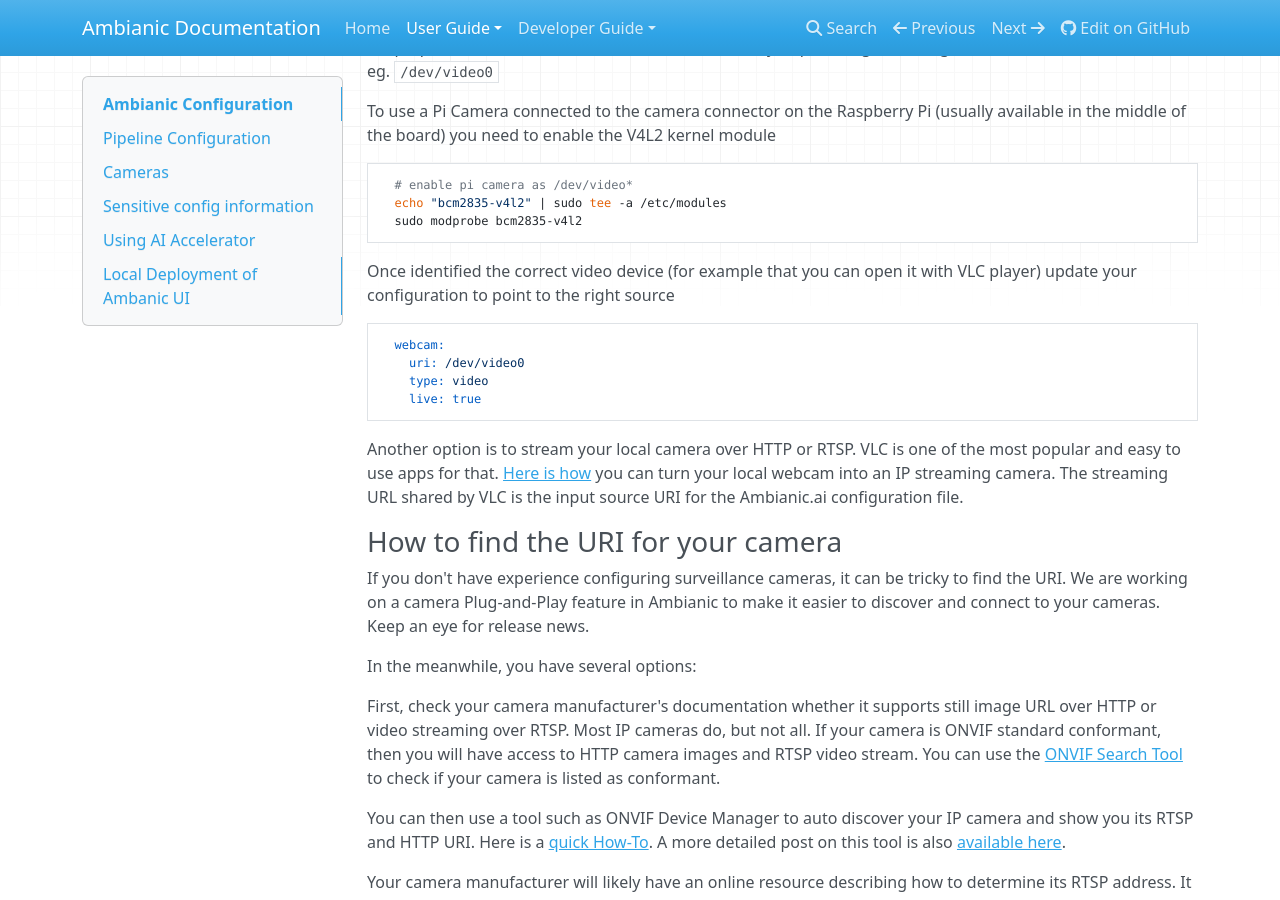
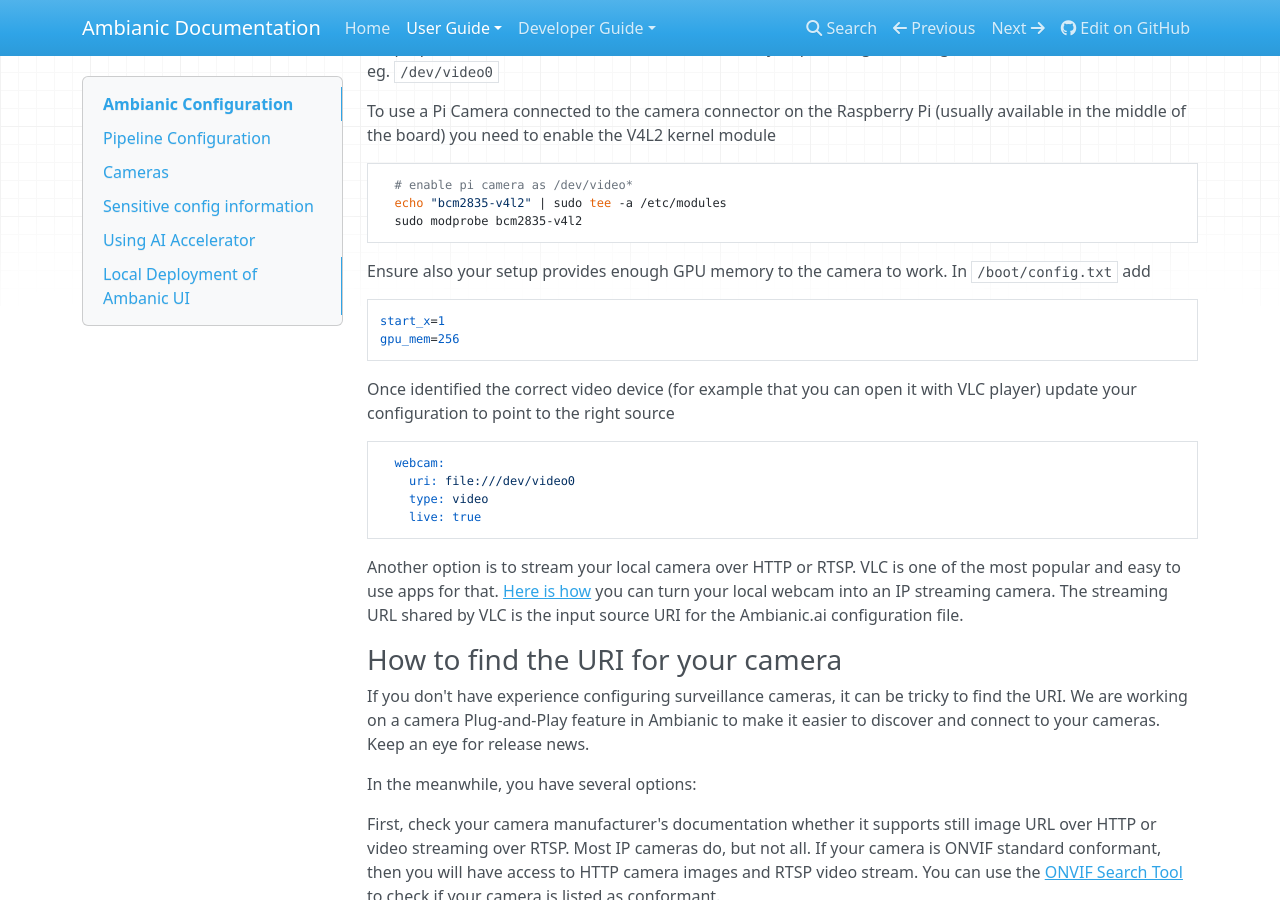
Before and after one commit to ambianic/ambianic-docs, an MkDocs documentation site: the page built from docs-md/users/configure.md, in a window 1280 px wide and 900 px high, scrolled down 3528 px. Built offline with MkDocs 1.6.1, drawn with Linux system fonts in a browser that asks for light colours; nearby versions of some CDN libraries.

Commit message:
- added gpu sharing config - use URI reference for local devices

````diff
--- a/docs-md/users/configure.md
+++ b/docs-md/users/configure.md
@@ -201,11 +201,18 @@ To use a Pi Camera connected to the camera connector on the Raspberry Pi (usuall
   sudo modprobe bcm2835-v4l2
 ```
 
+Ensure also your setup provides enough GPU memory to the camera to work. In `/boot/config.txt` add
+
+```
+start_x=1
+gpu_mem=256
+```
+
 Once identified the correct video device (for example that you can open it with VLC player) update your configuration to point to the right source
 
 ```yaml
   webcam:
-    uri: /dev/video0
+    uri: file:///dev/video0
     type: video
     live: true
 ```
````
